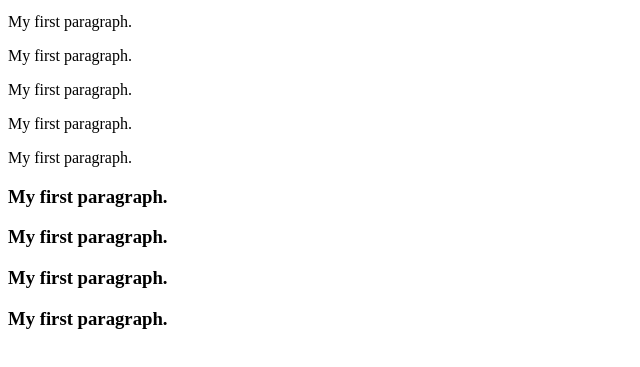
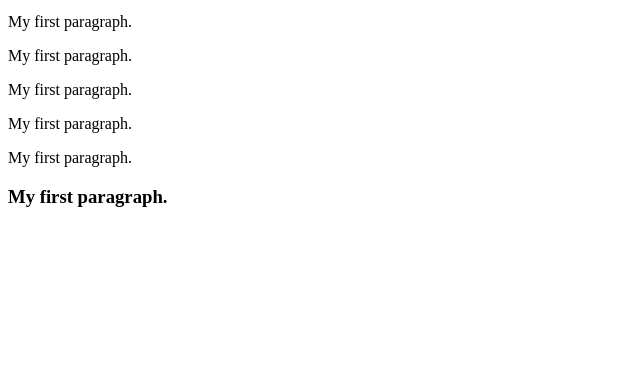
Before and after one commit to mohammad-keramati/gitlearn, a plain HTML site: page index.html in a window 1280 px wide. Shown: the part 101-468 px from the top of the page, without its empty margins (0-640 px from the left). Drawn offline with Linux system fonts and the light colour scheme.

Commit message:
i deleted some lines from main branch

```diff
--- a/index.html
+++ b/index.html
@@ -11,9 +11,5 @@
 <p>My first paragraph.</p>
 <p>My first paragraph.</p>
 <h3>My first paragraph.</h3>
-
-<h3>My first paragraph.</h3>
-<h3>My first paragraph.</h3>
-<h3>My first paragraph.</h3>
 </body>
 </html>
```
